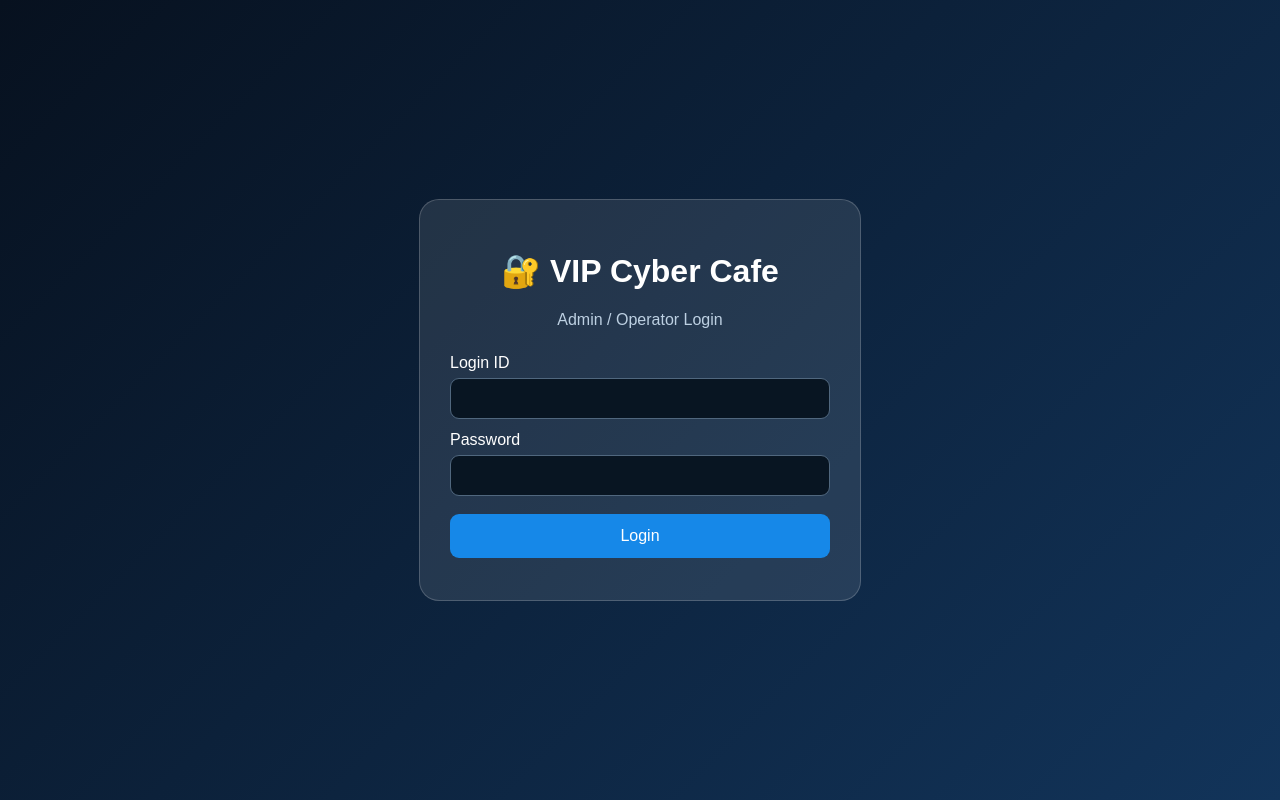
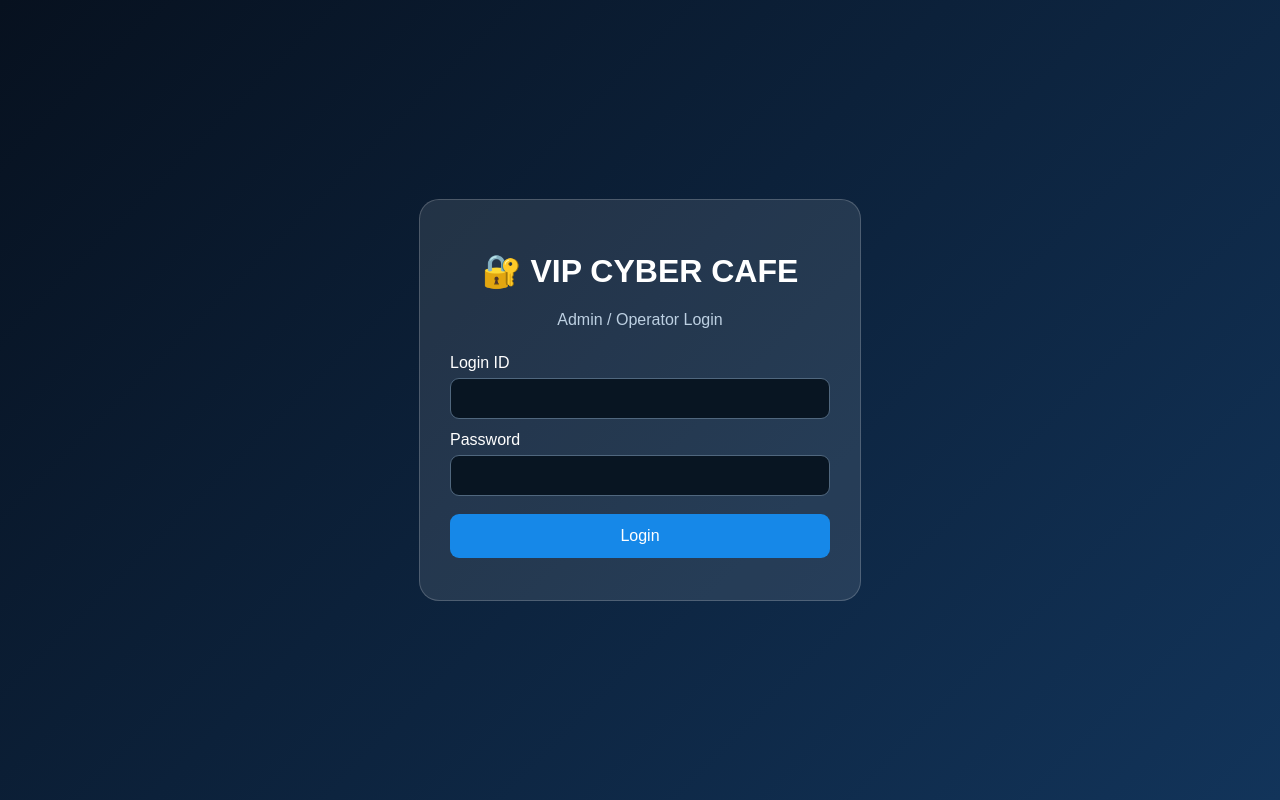
Before and after one commit to vivek788097/vipcyber, a website: page public/index.html in a window 1280 px wide. Drawn offline with Linux system fonts and the light colour scheme.

Commit message:
Update index.html

```diff
--- a/public/index.html
+++ b/public/index.html
@@ -1,3 +1,3 @@
-<!doctype html><html lang="hi"><meta charset="utf-8"><meta name="viewport" content="width=device-width,initial-scale=1"><title>VIP Cyber Cafe Login</title><style>
+<!doctype html><html lang="hi"><meta charset="utf-8"><meta name="viewport" content="width=device-width,initial-scale=1"><title>VIP CYBER CAFE Login</title><style>
 body{margin:0;min-height:100vh;display:grid;place-items:center;font-family:Arial;background:linear-gradient(135deg,#07111f,#12345a);color:white}.card{width:min(380px,90%);padding:30px;background:rgba(255,255,255,.10);border:1px solid #ffffff30;border-radius:20px}h1{text-align:center}.sub{text-align:center;color:#bdd0e2;margin-bottom:25px}label{display:block;margin:12px 0 6px}input{width:100%;padding:12px;border-radius:9px;border:1px solid #50677e;background:#081522;color:white;box-sizing:border-box}.btn{width:100%;padding:13px;margin-top:18px;border:0;border-radius:9px;background:#1688e8;color:white;font-size:16px}.msg{text-align:center;color:#ff9292;margin-top:12px}
-</style><div class="card"><h1>🔐 VIP Cyber Cafe</h1><div class="sub">Admin / Operator Login</div><form id="f"><label>Login ID</label><input id="id" required><label>Password</label><input id="pw" type="password" required><button class="btn">Login</button><div id="msg" class="msg"></div></form></div><script>f.onsubmit=async e=>{e.preventDefault();let r=await fetch("/api/login",{method:"POST",headers:{"Content-Type":"application/json"},body:JSON.stringify({loginId:id.value,password:pw.value})}),d=await r.json();if(d.ok)location=d.role==="admin"?"/admin":"/operator";else msg.textContent=d.message}</script>
+</style><div class="card"><h1>🔐 VIP CYBER CAFE </h1><div class="sub">Admin / Operator Login</div><form id="f"><label>Login ID</label><input id="id" required><label>Password</label><input id="pw" type="password" required><button class="btn">Login</button><div id="msg" class="msg"></div></form></div><script>f.onsubmit=async e=>{e.preventDefault();let r=await fetch("/api/login",{method:"POST",headers:{"Content-Type":"application/json"},body:JSON.stringify({loginId:id.value,password:pw.value})}),d=await r.json();if(d.ok)location=d.role==="admin"?"/admin":"/operator";else msg.textContent=d.message}</script>
```
